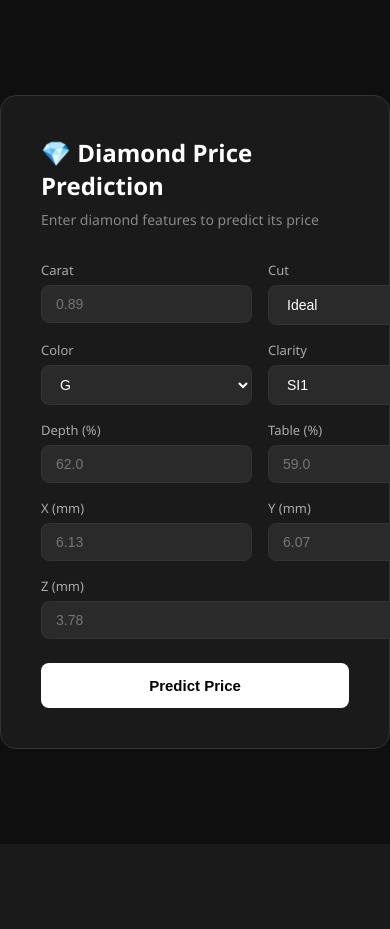
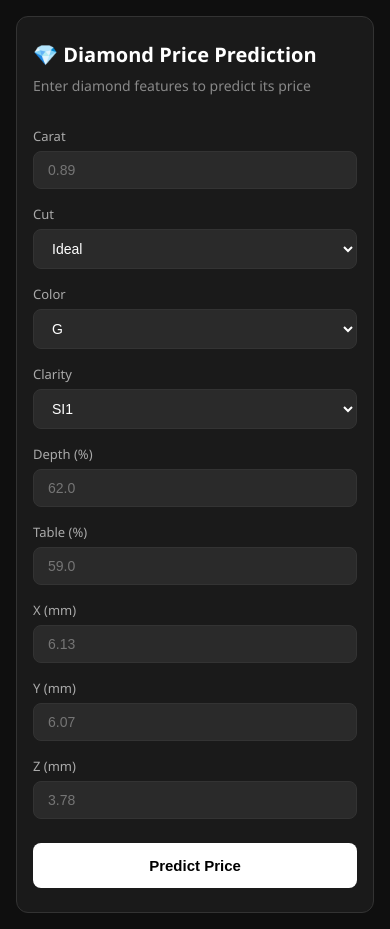
Before and after one commit to mehmettanriverdii/diamond-prediction-app, a FastAPI app: page / in a window 390 px wide; the page is wider, and only the part inside the window is pictured. Before the commit the page ends 749 px from the top of that part, so only its background shows below. Run offline with FastAPI, Linux system fonts and the light colour scheme; parts of the project's set-up code (start-up, migrations or seed data) failed here and were passed over.

Commit message:
fix: mobile responsive design and add free tier warning to readme

```diff
--- a/app/templates/index.html
+++ b/app/templates/index.html
@@ -132,6 +132,30 @@
         }
 
         .error.show { display: block; }
+
+        @media (max-width: 480px) {
+            .container {
+                padding: 24px 16px;
+                margin: 16px;
+                border-radius: 12px;
+            }
+
+            .form-grid {
+                grid-template-columns: 1fr;
+            }
+
+            .form-group.full-width {
+                grid-column: span 1;
+            }
+
+            h1 {
+                font-size: 20px;
+            }
+
+            .result-price {
+                font-size: 28px;
+            }
+        }
     </style>
 </head>
 <body>
```
Also changed, not shown: README.md.
